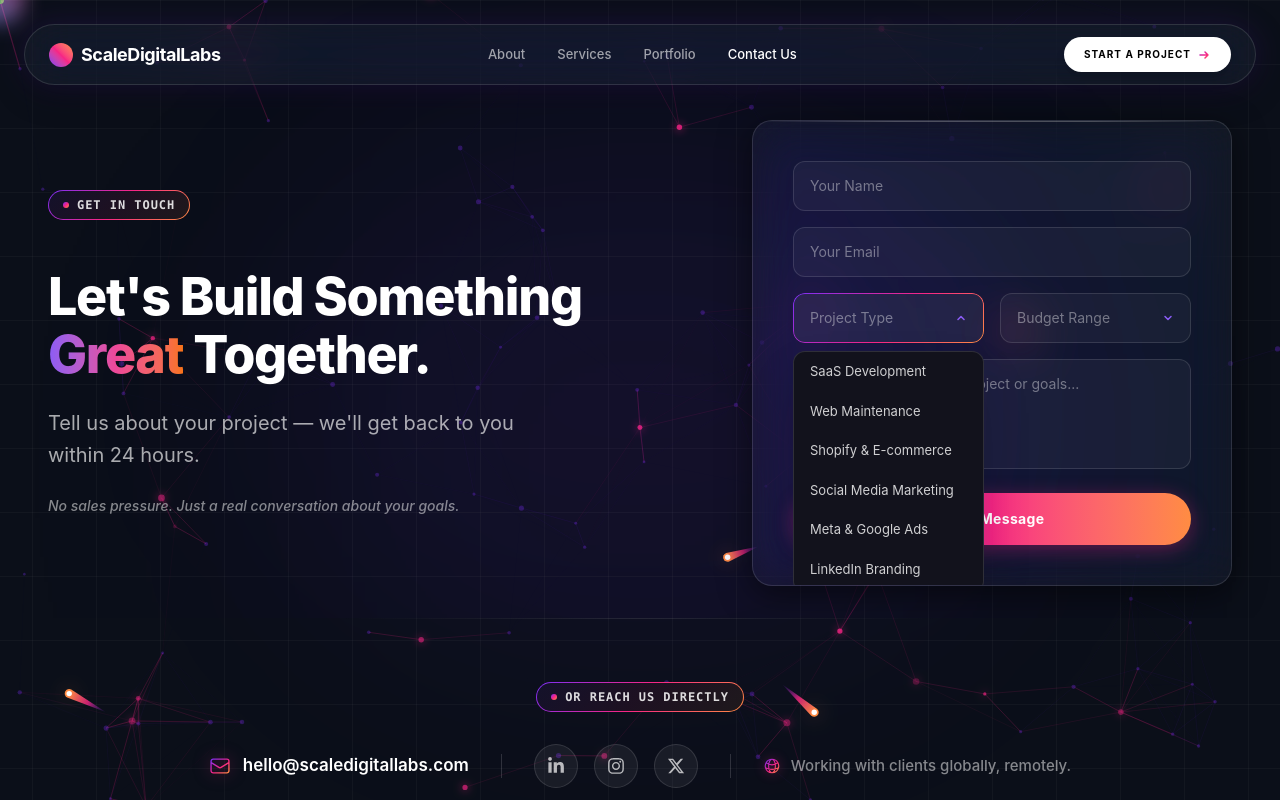
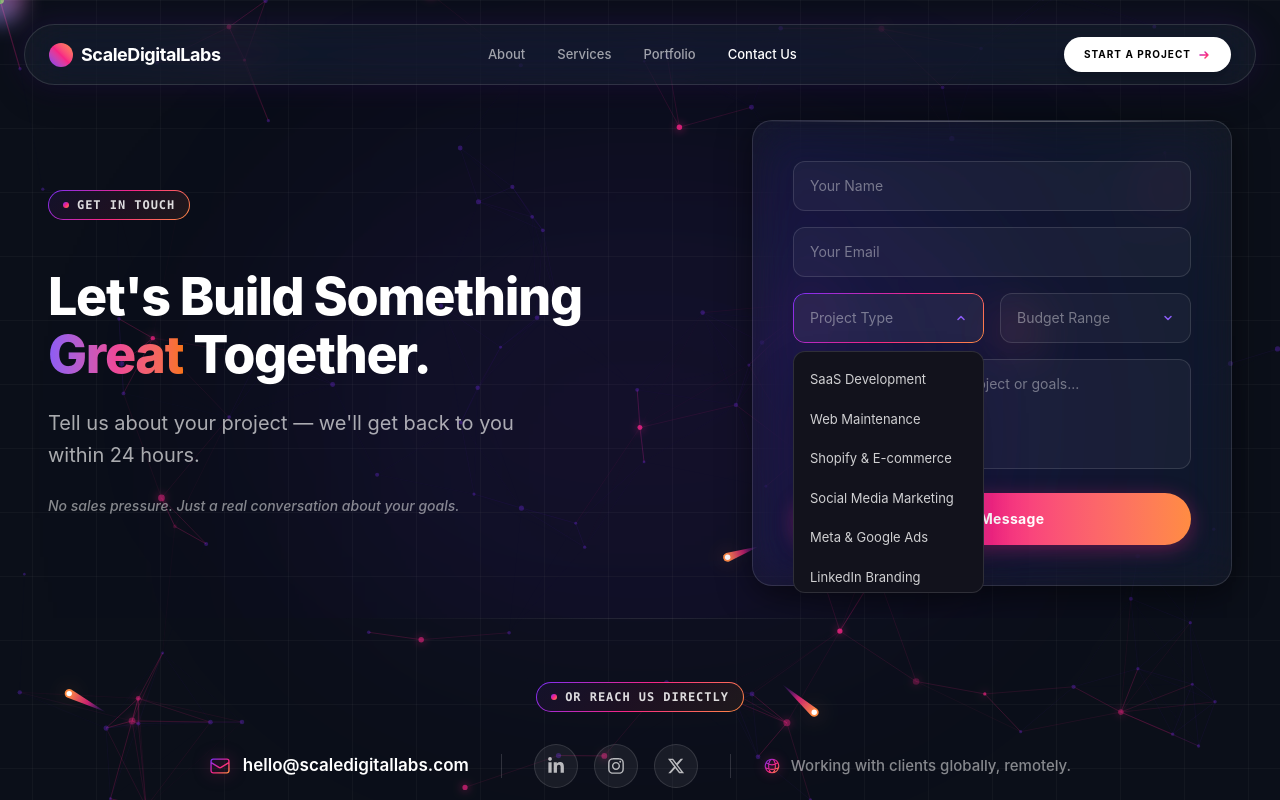
Before and after one commit to webdevusman4/Scale-Digital-Labs, a Next.js app: page /contact in a window 1280 px wide. Both pictures are taken after a click on the button "Project Type". Shown: the top 800 px of the page. Built offline with nearby package versions, Linux system fonts and the light colour scheme.

Commit message:
fix(contact): allow dropdown to overflow card and add internal padding

```diff
--- a/components/contact/contact-hero.tsx
+++ b/components/contact/contact-hero.tsx
@@ -115,7 +115,7 @@
             transition={{ duration: 0.2 }}
             className="absolute z-50 w-full mt-2 bg-[#12121C] border border-white/[0.12] rounded-xl overflow-hidden shadow-2xl backdrop-blur-xl"
           >
-            <div className="max-h-60 overflow-y-auto [&::-webkit-scrollbar]:hidden [-ms-overflow-style:none] [scrollbar-width:none]">
+            <div className="max-h-60 overflow-y-auto py-2 [&::-webkit-scrollbar]:hidden [-ms-overflow-style:none] [scrollbar-width:none]">
               {options.map((option) => (
                 <button
                   type="button"
@@ -204,7 +204,7 @@
 
 
   return (
-    <div className="interactive-card overflow-hidden p-6 md:p-10 w-full max-w-[480px]">
+    <div className="interactive-card p-6 md:p-10 w-full max-w-[480px]">
       {/* Top highlight */}
       <div
         className="absolute top-0 left-0 right-0 h-[1px] pointer-events-none"
```
